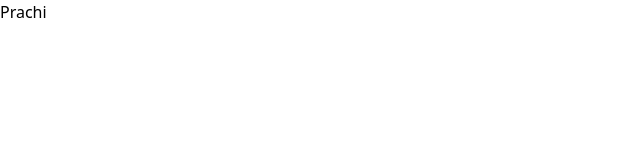
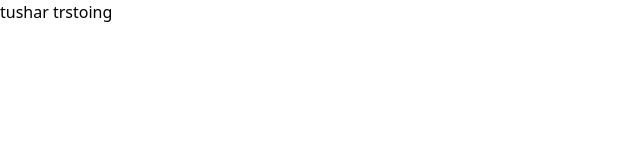
Before and after one commit to TStushar/Mendelevium, a React (Vite) app: page / in a window 1280 px wide. Shown: the top 160 px of the page, without its empty margins (0-640 px from the left). Built offline with nearby package versions, Linux system fonts and the light colour scheme.

Commit message:
adding file structure with use of index.js for export

```diff
--- a/src/App.jsx
+++ b/src/App.jsx
@@ -1,9 +1,10 @@
 import React from 'react';
 import './index.css';
+import { UserProfile } from './ui-user-profile';
 
 const App = () => {
   return (
-    <div className='bg-red-500 h-11'>Prachi</div>
+    <UserProfile/>
   )
 }
 
--- /dev/null
+++ b/src/ui-user-profile/forms/UserProfile.jsx
@@ -0,0 +1,9 @@
+import React from 'react'
+
+export function UserProfile() {
+  return (
+    <div>
+      tushar trstoing
+    </div>
+  )
+}
--- /dev/null
+++ b/src/ui-user-profile/forms/index.js
@@ -0,0 +1 @@
+export {UserProfile} from './UserProfile'
--- /dev/null
+++ b/src/ui-user-profile/index.js
@@ -0,0 +1 @@
+export * from './forms'
```
